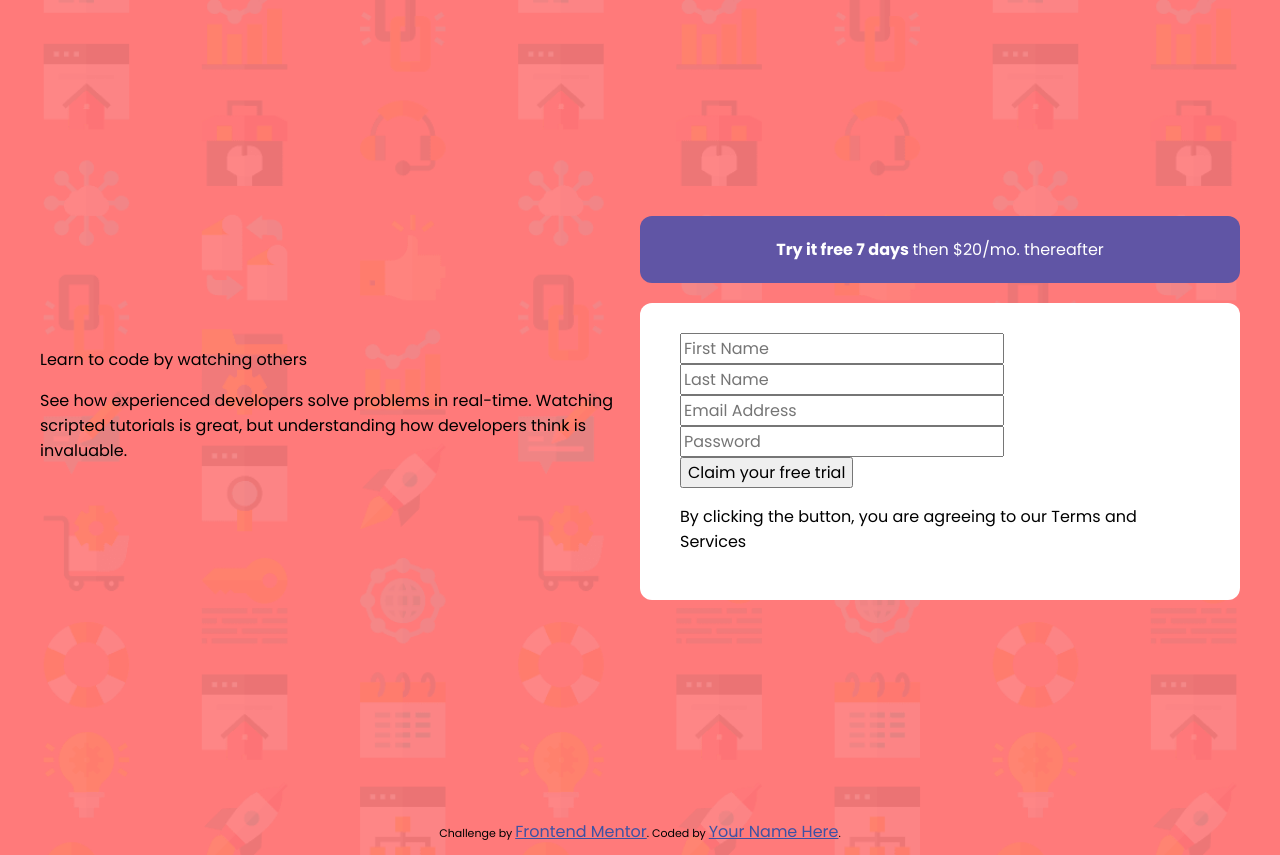
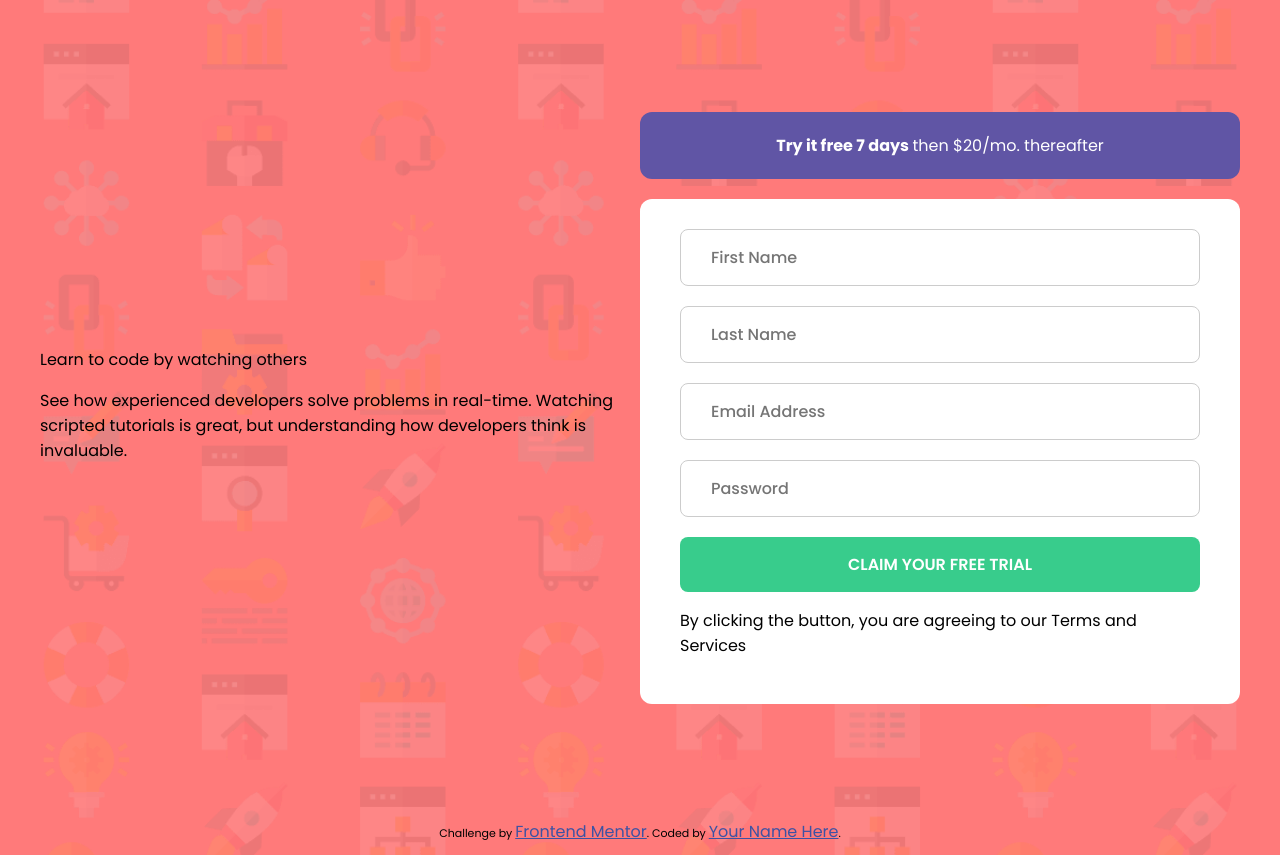
Before and after one commit to grenielxdevs/fem_intro_component_with_signup_form, a React (Vite) app: page / in a window 1280 px wide. Built offline with nearby package versions, Linux system fonts and the light colour scheme.

Commit message:
fem_intro_component_with_signup_form: adding input and buttom initial styles

```diff
--- a/src/index.css
+++ b/src/index.css
@@ -7,7 +7,7 @@
 
 :root {
   --red: hsl(0, 100%, 74%);
-  --reen: hsl(154, 59%, 51%);
+  --green: hsl(154, 59%, 51%);
   --blue: hsl(248, 32%, 49%);
   --dark-blue: hsl(249, 10%, 26%);
   --grayish-blue: hsl(246, 25%, 77%);
@@ -56,6 +56,31 @@ body {
   font-weight: 700;
 }
 
+#main-content .form-content input {
+  display: block;
+  width: 100%;
+  border: 1px solid #cccccc;
+  border-radius: 8px;
+  padding: 15px 30px;
+  margin-bottom: 20px;
+
+  font-weight: 500;
+}
+
+#main-content .form-content button {
+  display: block;
+  width: 100%;
+  background-color: var(--green);
+  border: none;
+  border-radius: 8px;
+  padding: 15px 30px;
+
+  font-weight: 600;
+  color: #ffffff;
+  text-transform: uppercase;
+
+}
+
 /* Card Styles */
 #card {
   background-color: #ffffff;
```
